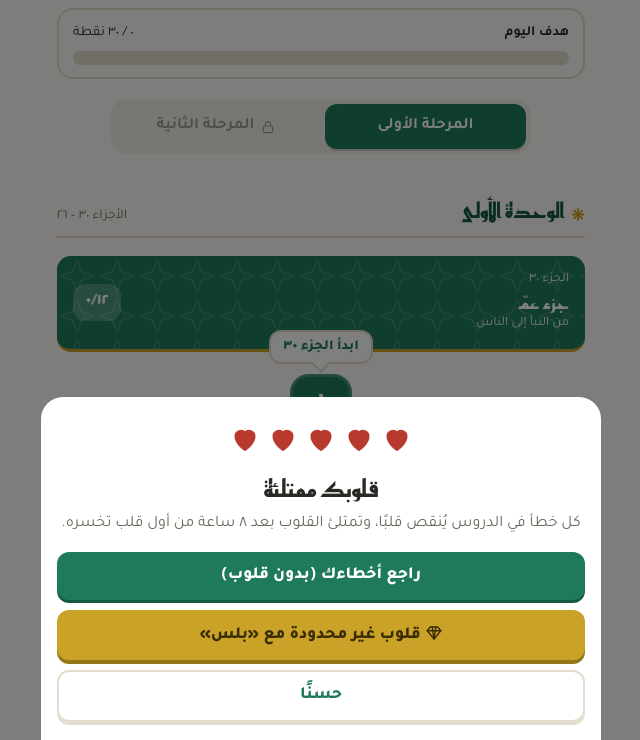
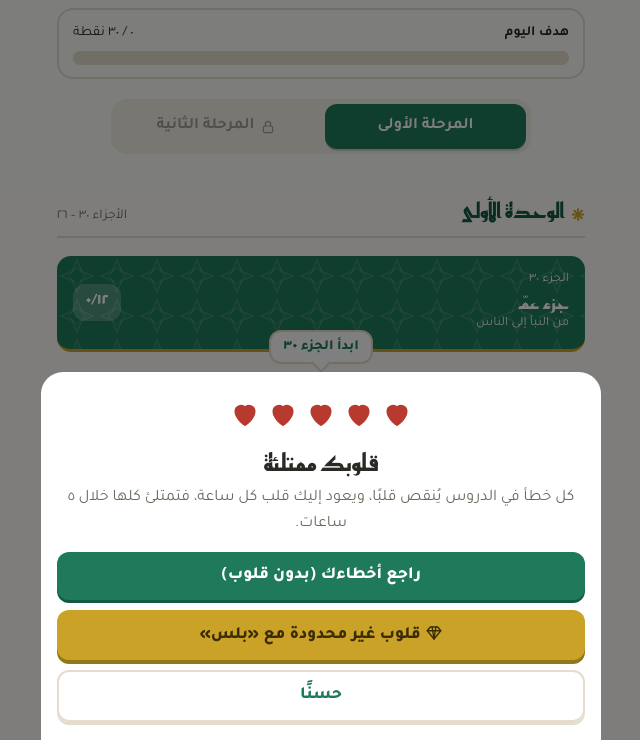
Before and after one commit to hishamzahrani/Hisham, a website: page index.html in a window 1280 px wide. Both pictures are taken after a click on the button "القلوب". Shown: the part 60-800 px from the top of the page, without its empty margins (319-959 px from the left). Drawn offline with Linux system fonts and the light colour scheme.

Commit message:
القلوب: يعود قلب كل ساعة فتمتلئ كلها خلال ٥ ساعات
Co-Authored-By: Claude Opus 5.5 <noreply@anthropic.com>
Claude-Session: https://claude.ai/code/session_013SiiPZri1vehSar3XHy5bN

```diff
--- a/js/app.js
+++ b/js/app.js
@@ -284,20 +284,29 @@
   }
   // ---------- القلوب: مشتركة بين الدروس، وتمتلئ بعد مدة الانتظار ----------
   const HEARTS_MAX = (M.hearts && M.hearts.max) || 5;
-  const REFILL_MS = ((M.hearts && M.hearts.refillHours) || 8) * 3600e3;
+  // يعود قلب واحد كل HEART_MS، فتمتلئ كلها بعد HEARTS_MAX × HEART_MS
+  const HEART_MS = ((M.hearts && M.hearts.heartEveryHours) || 1) * 3600e3;
+  const REFILL_MS = HEARTS_MAX * HEART_MS;
   function syncHearts() {
     const h = state.hearts || (state.hearts = { count: HEARTS_MAX, refillAt: null });
-    // إن قصُرت مدة الامتلاء (كانت ١٦ ساعة) فلا ينتظر أحد أكثر من المدة الحالية
-    if (h.refillAt && h.refillAt - Date.now() > REFILL_MS) { h.refillAt = Date.now() + REFILL_MS; save(); }
-    if (h.refillAt && Date.now() >= h.refillAt) { h.count = HEARTS_MAX; h.refillAt = null; save(); }
+    // refillAt: موعد عودة القلب التالي. المواعيد المحفوظة بالنظام القديم (امتلاء كامل) لا تتجاوز ساعة
+    if (h.refillAt && h.refillAt - Date.now() > HEART_MS) { h.refillAt = Date.now() + HEART_MS; save(); }
+    let changed = false;
+    while (h.refillAt && Date.now() >= h.refillAt && h.count < HEARTS_MAX) {
+      h.count++; h.refillAt = h.count < HEARTS_MAX ? h.refillAt + HEART_MS : null; changed = true;
+    }
+    if (h.refillAt && h.count >= HEARTS_MAX) { h.refillAt = null; changed = true; }
+    if (changed) save();
     return h;
   }
+  /** المتبقي حتى تمتلئ القلوب كلها */
+  const fullAt = (h) => h.refillAt + (HEARTS_MAX - h.count - 1) * HEART_MS;
   const heartsLeft = () => (isPremium() ? Infinity : syncHearts().count);
   function loseHeart() {
     if (isPremium()) return;
     const h = syncHearts();
     h.count = Math.max(0, h.count - 1);
-    if (!h.refillAt) h.refillAt = Date.now() + REFILL_MS;   // يبدأ العدّ من أول قلب يُفقد
+    if (!h.refillAt) h.refillAt = Date.now() + HEART_MS;   // يبدأ العدّ من أول قلب يُفقد
     save();
   }
   function fmtLeft(ms) {
@@ -632,10 +641,10 @@
       $("h-icons").innerHTML = Array.from({ length: HEARTS_MAX }, (_, i) =>
         `<span class="${prem || i < h.count ? "on" : "off"}">${ic("heart", "", true)}</span>`).join("");
       $("h-title").textContent = prem ? "قلوب غير محدودة" : h.count === 0 ? "نفدت قلوبك" : h.count < HEARTS_MAX ? "قلوبك" : "قلوبك ممتلئة";
-      $("h-timer").textContent = !prem && h.refillAt ? `تمتلئ كلها بعد ${fmtLeft(h.refillAt - Date.now())}` : "";
+      $("h-timer").textContent = !prem && h.refillAt ? `قلب جديد بعد ${fmtLeft(h.refillAt - Date.now())}` + (h.count < HEARTS_MAX - 1 ? ` · تمتلئ كلها بعد ${fmtLeft(fullAt(h) - Date.now())}` : "") : "";
       $("h-sub").textContent = prem ? "شكرًا لاشتراكك في «بلس»" :
-        h.count === 0 ? "انتظر حتى تمتلئ قلوبك، وتستطيع خلال ذلك مراجعة أخطائك والتدرّب على المحاور دون أن تخسر قلوبًا." :
-        `كل خطأ في الدروس يُنقص قلبًا، وتمتلئ القلوب بعد ${toAr(REFILL_MS / 3600e3)} ساعة من أول قلب تخسره.`;
+        h.count === 0 ? "انتظر حتى يعود إليك قلب، وتستطيع خلال ذلك مراجعة أخطائك والتدرّب على المحاور دون أن تخسر قلوبًا." :
+        `كل خطأ في الدروس يُنقص قلبًا، ويعود إليك قلب كل ساعة، فتمتلئ كلها خلال ${toAr(REFILL_MS / 3600e3)} ساعات.`;
       $("h-plus").hidden = prem || !M.enabled;
       renderHeartsBadge();
     };
@@ -1110,7 +1119,7 @@
     let sub = "";
     if (!passed) {
       const h = syncHearts();
-      sub = h.refillAt ? `لا بأس، المراجعة طريق الإتقان. تمتلئ قلوبك بعد ${fmtLeft(h.refillAt - Date.now())}، وتستطيع حتى ذلك الحين مراجعة أخطائك دون قلوب.` : "لا بأس، المراجعة طريق الإتقان. حاول مرة أخرى!";
+      sub = h.refillAt ? `لا بأس، المراجعة طريق الإتقان. يعود إليك قلب بعد ${fmtLeft(h.refillAt - Date.now())}، وتمتلئ كلها بعد ${fmtLeft(fullAt(h) - Date.now())}، وتستطيع حتى ذلك الحين مراجعة أخطائك دون قلوب.` : "لا بأس، المراجعة طريق الإتقان. حاول مرة أخرى!";
     }
     else if (isUnit) {
       const U = UNITS[u];
--- a/js/config.js
+++ b/js/config.js
@@ -4,7 +4,7 @@
 const MONETIZATION = {
   enabled: true,
   // المحتوى كله مجاني. القلوب تحدّ اللعب المتواصل، والاشتراك يمنح قلوبًا غير محدودة.
-  hearts: { max: 5, refillHours: 8 },
+  hearts: { max: 5, heartEveryHours: 1 },
   currency: "د.إ",
   // الأسعار المعروضة في نسخة الويب. في تطبيقي المتجرين يُعرض السعر الرسمي من المتجر نفسه بعملة المستخدم.
   plans: [
--- a/sw.js
+++ b/sw.js
@@ -1,4 +1,4 @@
-const CACHE = "quran-quest-v43";
+const CACHE = "quran-quest-v44";
 const ASSETS = ["./", "index.html", "css/style.css", "js/icons.js", "js/config.js", "js/data.js", "js/more-1.js", "js/more-2.js", "js/more-3.js", "js/more-4.js", "js/more-5.js", "js/more-6.js", "js/more-7.js", "js/more-8.js", "js/more-9.js", "js/more-10.js", "js/more-11.js", "js/more-12.js", "js/more-13.js", "js/more-14.js", "js/more-15.js", "js/more-16.js", "js/more-17.js", "js/more-18.js", "js/more-19.js", "js/more-20.js", "js/more-21.js", "js/more-22.js", "js/more-23.js", "js/cite-mkh.js", "js/audit.js", "js/cite-wadii.js", "js/verified.js", "js/cite-iq.js", "js/removed.js", "js/balance.js", "js/app.js", "manifest.webmanifest", "icons/icon.svg"];
 
 self.addEventListener("install", (e) => {
```
Also changed, not shown: PUBLISHING.md (+1 -1 lines), brand/brand-guide.html (+1 -1 lines), README.md, 1 other file.
